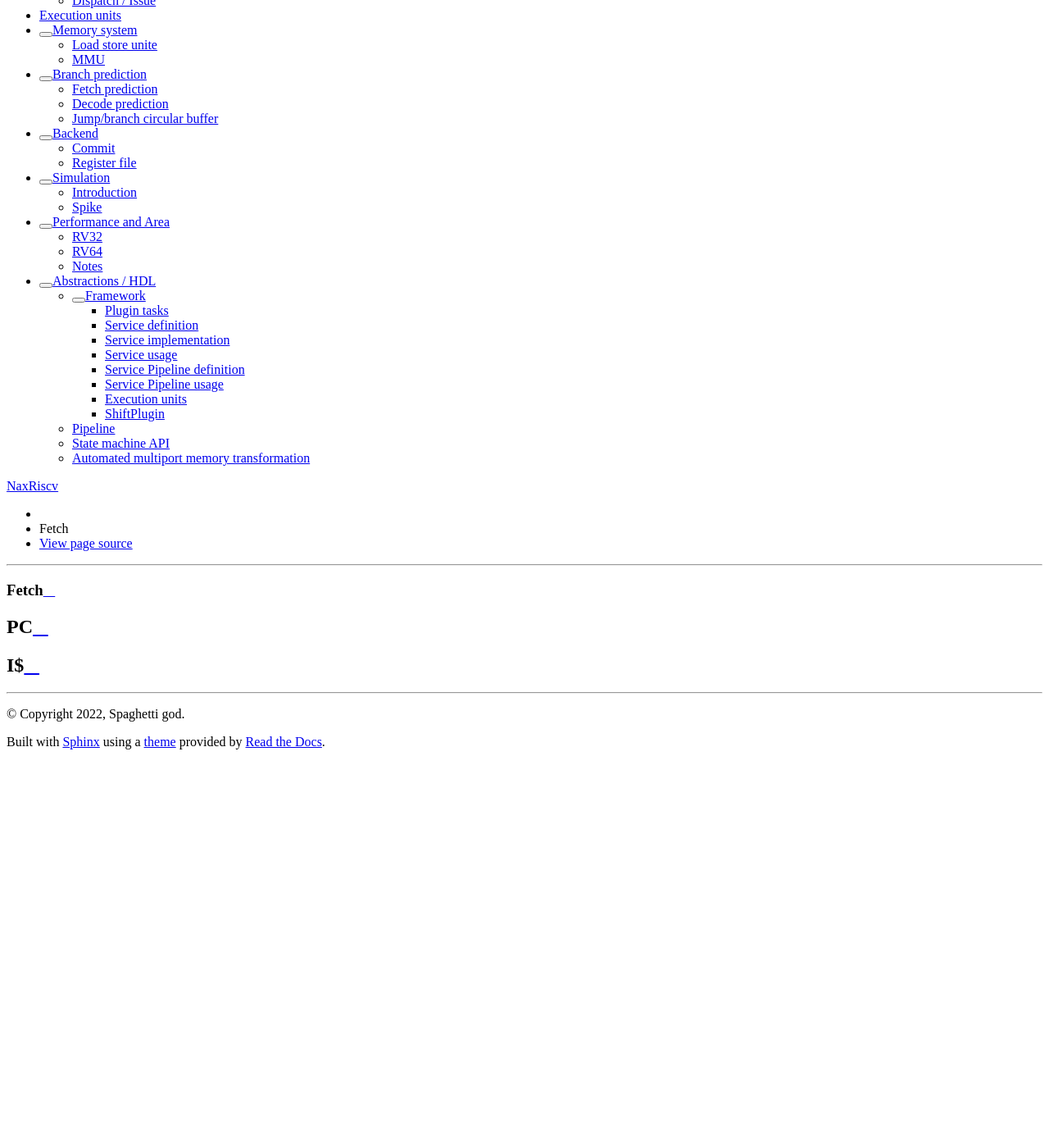
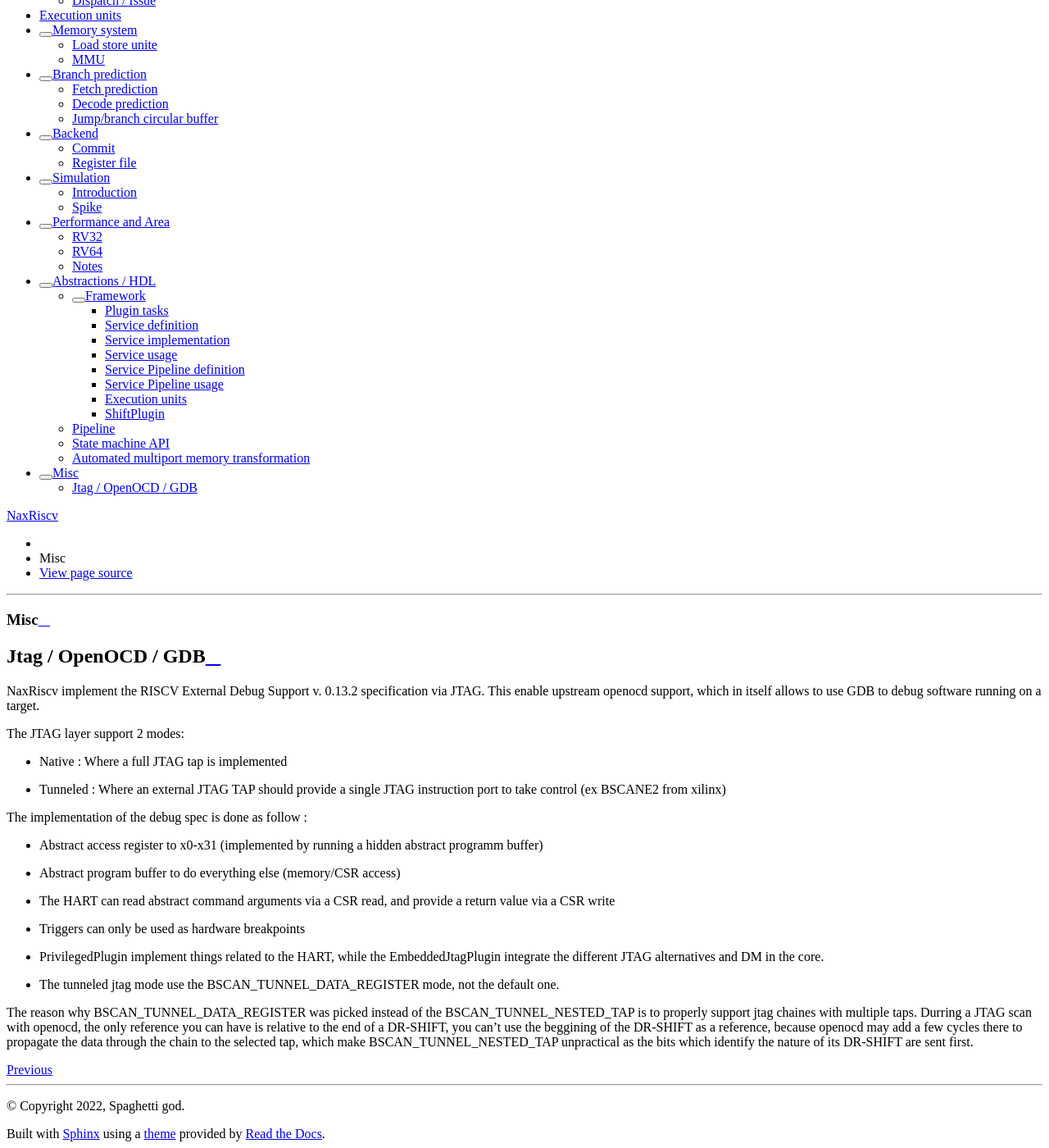
Before and after one commit to SpinalHDL/NaxRiscv-Rtd, a Sphinx documentation site: the page built from source/NaxRiscv/misc/index.rst, in a window 1280 px wide and 1400 px high, scrolled down 287 px. Shown: the whole window at 82% size. Built offline with Sphinx 7.4.7 and the Read the Docs theme 2.0.0, drawn with Linux system fonts in a browser that asks for light colours; before the commit the page ends 1209 px from its top, so only the background shows below that.

Commit message:
Add JTAG doc + cleanup

```diff
--- a/source/NaxRiscv/execution_units/IntAlu.rst
+++ /dev/null
@@ -1,5 +0,0 @@
-.. role:: raw-html-m2r(raw)
-   :format: html
-
-Int
-============================
--- a/source/NaxRiscv/fetch/fetchCache.rst
+++ /dev/null
@@ -1,5 +0,0 @@
-.. role:: raw-html-m2r(raw)
-   :format: html
-
-I$
-============================
--- a/source/NaxRiscv/fetch/pc.rst
+++ /dev/null
@@ -1,5 +0,0 @@
-.. role:: raw-html-m2r(raw)
-   :format: html
-
-PC
-============================
--- a/source/NaxRiscv/introduction/naxriscv.rst
+++ b/source/NaxRiscv/introduction/naxriscv.rst
@@ -19,6 +19,7 @@ NaxRiscv is a core currently characterised by :
 - Hardware refilled MMU (SV32, SV39)
 - Load to use latency of 3 cycles via the speculative cache hit predictor
 - Pipeline visualisation via verilator simulation and Konata (gem5 file format)
+- JTAG / OpenOCD / GDB support by implementing the RISCV External Debug Support v. 0.13.2
 
 Project developpement and status
 ^^^^^^^^^^^^^^^^^^^^^^^^^^^^^^^^^
--- a/source/NaxRiscv/fetch/index.rst
+++ b/source/NaxRiscv/misc/index.rst
@@ -1,9 +1,8 @@
 ===============
-Fetch
+Misc
 ===============
 
-.. include::  pc.rst
-.. include::  fetchCache.rst
+.. include:: jtag.rst
 
 .. role:: raw-html-m2r(raw)
    :format: html
--- /dev/null
+++ b/source/NaxRiscv/misc/jtag.rst
@@ -0,0 +1,26 @@
+.. role:: raw-html-m2r(raw)
+   :format: html
+
+Jtag / OpenOCD / GDB
+========================
+
+NaxRiscv implement the RISCV External Debug Support v. 0.13.2 specification via JTAG. This enable upstream openocd support,
+which in itself allows to use GDB to debug software running on a target.
+
+The JTAG layer support 2 modes:
+
+- Native : Where a full JTAG tap is implemented
+- Tunneled : Where an external JTAG TAP should provide a single JTAG instruction port to take control (ex BSCANE2 from xilinx)
+
+The implementation of the debug spec is done as follow :
+
+- Abstract access register to x0-x31 (implemented by running a hidden abstract programm buffer)
+- Abstract program buffer to do everything else (memory/CSR access)
+- The HART can read abstract command arguments via a CSR read, and provide a return value via a CSR write
+- Triggers can only be used as hardware breakpoints
+- PrivilegedPlugin implement things related to the HART, while the EmbeddedJtagPlugin integrate the different JTAG alternatives and DM in the core.
+- The tunneled jtag mode use the BSCAN_TUNNEL_DATA_REGISTER mode, not the default one.
+
+The reason why BSCAN_TUNNEL_DATA_REGISTER was picked instead of the BSCAN_TUNNEL_NESTED_TAP is to properly support jtag chaines with multiple taps.
+Durring a JTAG scan with openocd, the only reference you can have is relative to the end of a DR-SHIFT, you can't use the beggining of the DR-SHIFT as a reference,
+because openocd may add a few cycles there to propagate the data through the chain to the selected tap, which make BSCAN_TUNNEL_NESTED_TAP unpractical as the bits which identify the nature of its DR-SHIFT are sent first.
--- a/source/index.rst
+++ b/source/index.rst
@@ -16,3 +16,4 @@
    NaxRiscv/simulation/index
    NaxRiscv/performance/index
    NaxRiscv/abstraction/index
+   NaxRiscv/misc/index
```
Also changed, not shown: 1 other file.
